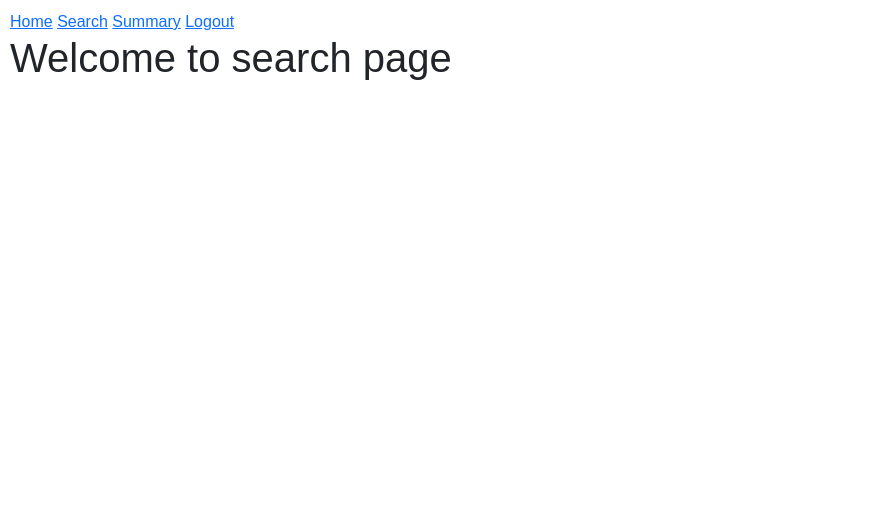
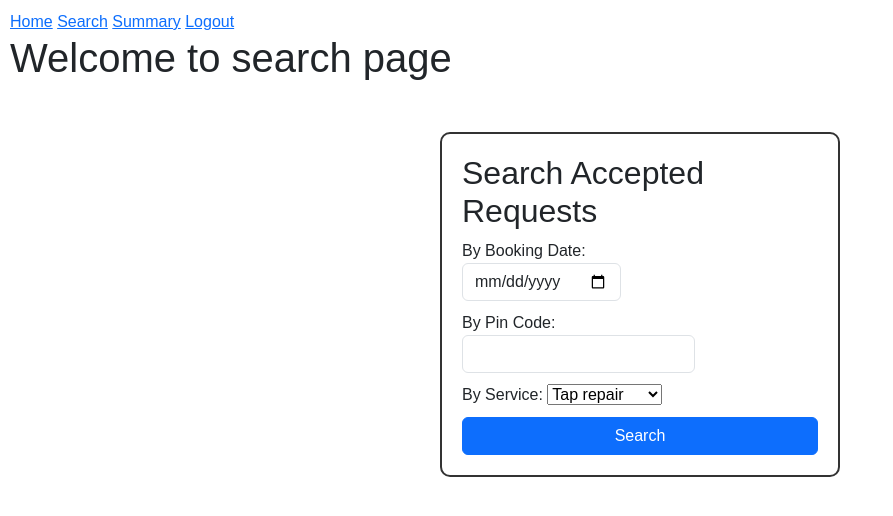
Before and after one commit to vidhatrihr/household-services, a Flask app: page /professional/search in a window 1280 px wide. Shown: the top 516 px of the page, without its empty margins (0-893 px from the left). Run offline with Flask 3, Linux system fonts and the light colour scheme.

Commit message:
prof. search WIP

```diff
--- a/routes/professional_bp.py
+++ b/routes/professional_bp.py
@@ -1,17 +1,13 @@
-from flask import Blueprint, render_template, redirect
+from flask import Blueprint, render_template, redirect, request
 from models import *
 from flask_login import current_user
+from datetime import datetime
+
 
 professional_bp = Blueprint('professional', __name__)
 
 
-@professional_bp.route('/professional/accept-request/<int:request_id>')
-def professional_accept_request(request_id):
-  request = ServiceRequest.query.filter_by(id=request_id).first()
-  request.status = 'accepted'
-  request.professional = current_user.professional
-  db.session.commit()
-  return redirect('/')
+# ====== home ======
 
 
 @professional_bp.route('/professional/home')
@@ -44,11 +40,59 @@ def professional_home():
   )
 
 
+# ====== search ======
+
+
 @professional_bp.route('/professional/search')
 def professional_search():
   return render_template('professional_search.html')
 
 
+@professional_bp.route('/professional/search-results/<search_type>')
+def professional_search_results(search_type):
+  """
+  example url:
+    http://localhost:5000/professional/search-results/services?booking_date=yyyy-mm-dd&pin_code=...&service_id=...
+  """
+  if search_type == 'accepted-requests':
+    # get search parameters from query string in url (booking_date=yyyy-mm-dd&pin_code=...&service_id=...)
+    booking_date = request.args.get('booking_date')
+    pin_code = request.args.get('pin_code')
+    service_id = request.args.get('service_id')
+
+    # make an empty query
+    query = ServiceRequest.query
+
+    # apply filters as required
+    query = query.filter(ServiceRequest.status == 'accepted')
+    if booking_date:
+      # convert `booking_date str` to `datetime obj`
+      y, m, d = booking_date.split('-')
+      query = query.filter(ServiceRequest.booking_date == datetime(y, m, d))
+    if pin_code:
+      query = ...
+    if service_id:
+      query = ...
+
+    # fetch all rows
+    query = query.all()
+    return render_template('professional_search_results.html')
+
+# ====== summary ======
+
+
 @professional_bp.route('/professional/summary')
 def professional_summary():
   return render_template('professional_summary.html')
+
+
+# ====== accept-request ======
+
+
+@professional_bp.route('/professional/accept-request/<int:request_id>')
+def professional_accept_request(request_id):
+  request = ServiceRequest.query.filter_by(id=request_id).first()
+  request.status = 'accepted'
+  request.professional = current_user.professional
+  db.session.commit()
+  return redirect('/')
--- a/templates/customer_home.html
+++ b/templates/customer_home.html
@@ -34,12 +34,12 @@
 </section>
 
 <section>
-  <h2>Pending requests (yet to be accepted):</h2>
+  <h2>Requests yet to be accepted:</h2>
   {{ tables.service_requests_table(pending_requests) }}
 </section>
 
 <section>
-  <h2>Past requests:</h2>
+  <h2>Closed requests:</h2>
   {{ tables.service_requests_table(past_requests) }}
 </section>
 {% endblock content %}
--- a/templates/professional_search.html
+++ b/templates/professional_search.html
@@ -5,5 +5,54 @@
 
 <!-- -->
 {% block content %}
+<style>
+  form {
+    width: 400px;
+    padding: 20px;
+    border: 2px solid #333;
+    border-radius: 10px;
+  }
+
+  form div {
+    margin-bottom: 10px;
+  }
+
+  section {
+    margin-top: 50px;
+    display: flex;
+    gap: 10px;
+    justify-content: space-evenly;
+  }
+</style>
+
 <h1>Welcome to search page</h1>
+
+<section>
+  <form action="/professional/search-results/accepted-requests">
+    <h2>Search Accepted Requests</h2>
+    <div>
+      <label>
+        By Booking Date:
+        <input type="date" name="booking_date" class="form-control" />
+      </label>
+    </div>
+    <div>
+      <label>
+        By Pin Code:
+        <input type="text" name="pin_code" class="form-control" />
+      </label>
+    </div>
+    <div>
+      <label>
+        By Service:
+        <select name="service_id">
+          <option value="1">Tap repair</option>
+          <option value="2">Heater setup</option>
+          <option value="3">Pipe leakage</option>
+        </select>
+      </label>
+    </div>
+    <input type="submit" value="Search" class="btn btn-primary w-100" />
+  </form>
+</section>
 {% endblock content %}
```
Also changed, not shown: static/service_request_summary.png, templates/professional_search_results.html (added).
